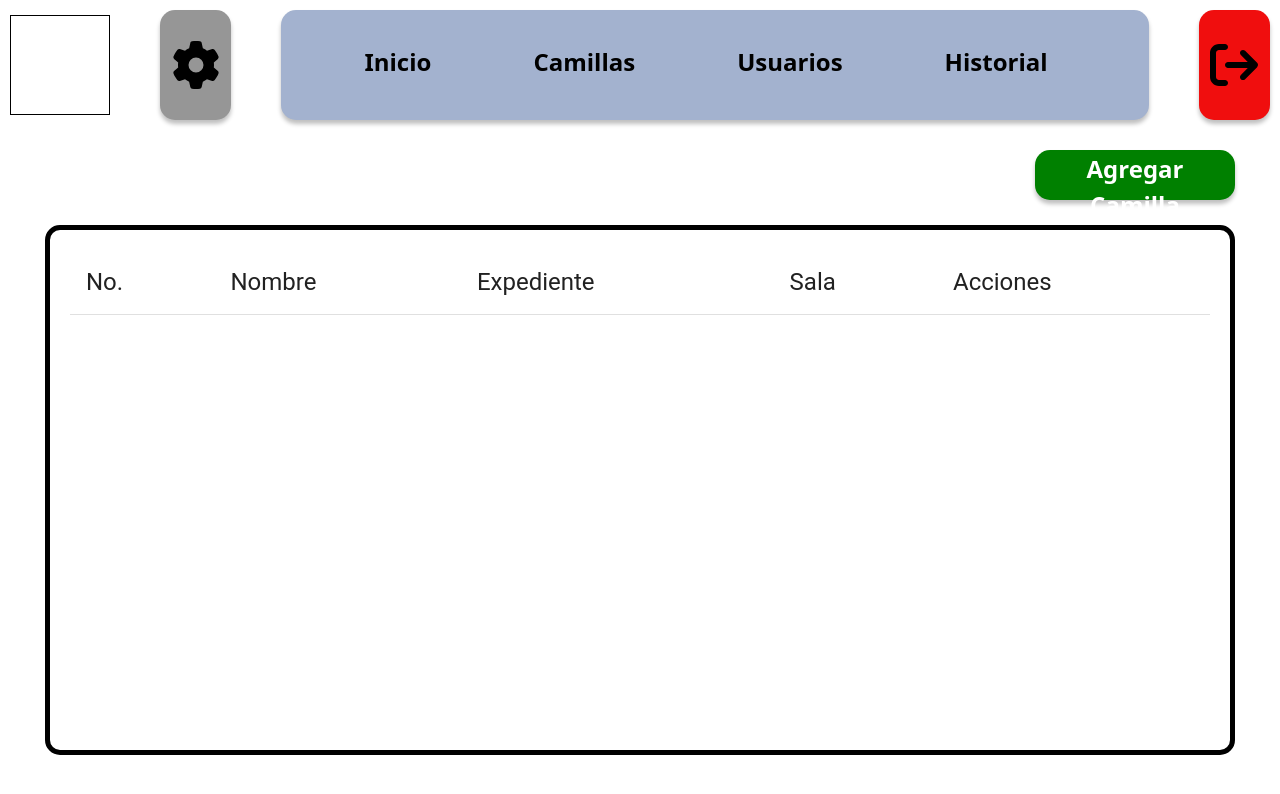
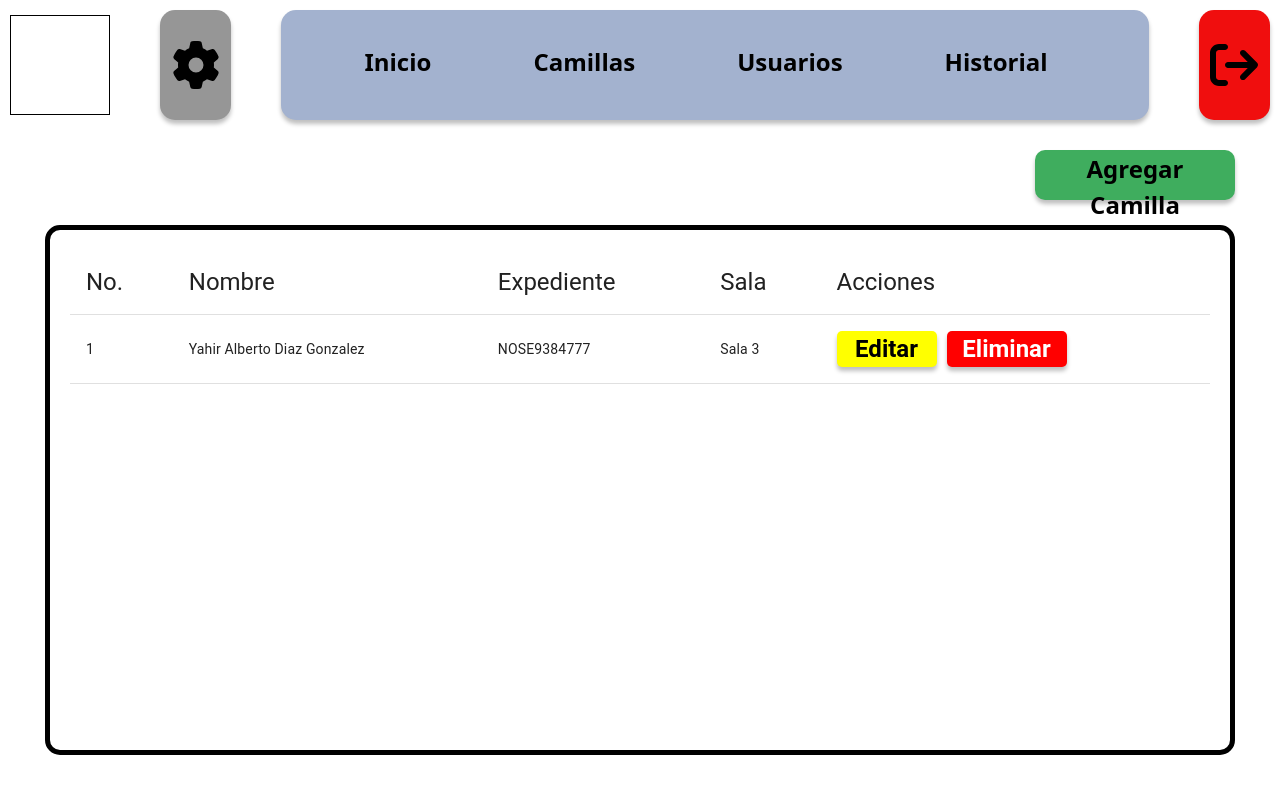
Before and after one commit to Yahird13/SIMAPI-Pantallas, a React (Create React App) app: page /camillas in a window 1280 px wide. Shown: the top 794 px of the page. Built offline with nearby package versions, Linux system fonts and the light colour scheme.

Commit message:
cambios pantallas de las tablas camillas e historial

```diff
--- a/src/screens/tables/CamillasScreen.js
+++ b/src/screens/tables/CamillasScreen.js
@@ -60,6 +60,16 @@ export default function CamillasScreen() {
                             </TableRow>
                         </TableHead>
                         <TableBody>
+                        <TableRow>
+                                <TableCell>1</TableCell>
+                                <TableCell>Yahir Alberto Diaz Gonzalez</TableCell>
+                                <TableCell>NOSE9384777</TableCell>
+                                <TableCell>Sala 3</TableCell>
+                                <TableCell >
+                                <Button text={"Editar"} style={styles.btnEditarCamilla} path={"#"} />
+                                <Button text={"Eliminar"} style={styles.btnEliminarCamilla} path={"#"} />
+                                </TableCell>
+                            </TableRow>
                             {/* {props.data.map(row => (
                         <TableRow key={row.id}>
                             <TableCell>{row.no}</TableCell>
@@ -87,8 +97,27 @@ const styles = {
         position:'absolute',
         width:'200px',
         height:'50px',
-        backgroundColor: 'green',
+        borderRadius: '10px',
+        backgroundColor: '#3fad5e',
         top: '150px',
         right: '45px',
+    },
+
+    btnEditarCamilla:{
+        color: 'black',
+        width: '100px',
+        borderRadius: '5px',
+       backgroundColor: '#FFFF00',
+        marginRight: '10px',
+    },
+
+    btnEliminarCamilla:{
+        color: 'black',
+        width: '120px',
+        borderRadius: '5px',
+       backgroundColor: '#FF0000',
     }
+
+
+
 }
--- a/src/screens/tables/RecordScreen.js
+++ b/src/screens/tables/RecordScreen.js
@@ -62,6 +62,16 @@ export default function RecordScreen() {
                         </TableRow>
                     </TableHead>
                     <TableBody>
+                    <TableRow>
+                                <TableCell>1</TableCell>
+                                <TableCell>1/04/2023</TableCell>
+                                <TableCell>13:53 pm</TableCell>
+                                <TableCell>Yahir Alberto Diaz Gonzalez</TableCell>
+                                <TableCell>Camilla 3</TableCell>
+                                <TableCell >
+                                <Button text={"Detalles"} style={styles.btnDetallesHistorial} path={"#"} />
+                                </TableCell>
+                            </TableRow>
                         {/* {props.data.map(row => (
                         <TableRow key={row.id}>
                             <TableCell>{row.no}</TableCell>
@@ -82,3 +92,18 @@ export default function RecordScreen() {
         </div >
     )
 }
+
+const styles = {
+
+    btnDetallesHistorial:{
+        color: 'black',
+        width: '120px',
+        borderRadius: '5px',
+       backgroundColor: '#0000FF',
+        marginRight: '10px',
+    }
+
+
+
+
+}
```
